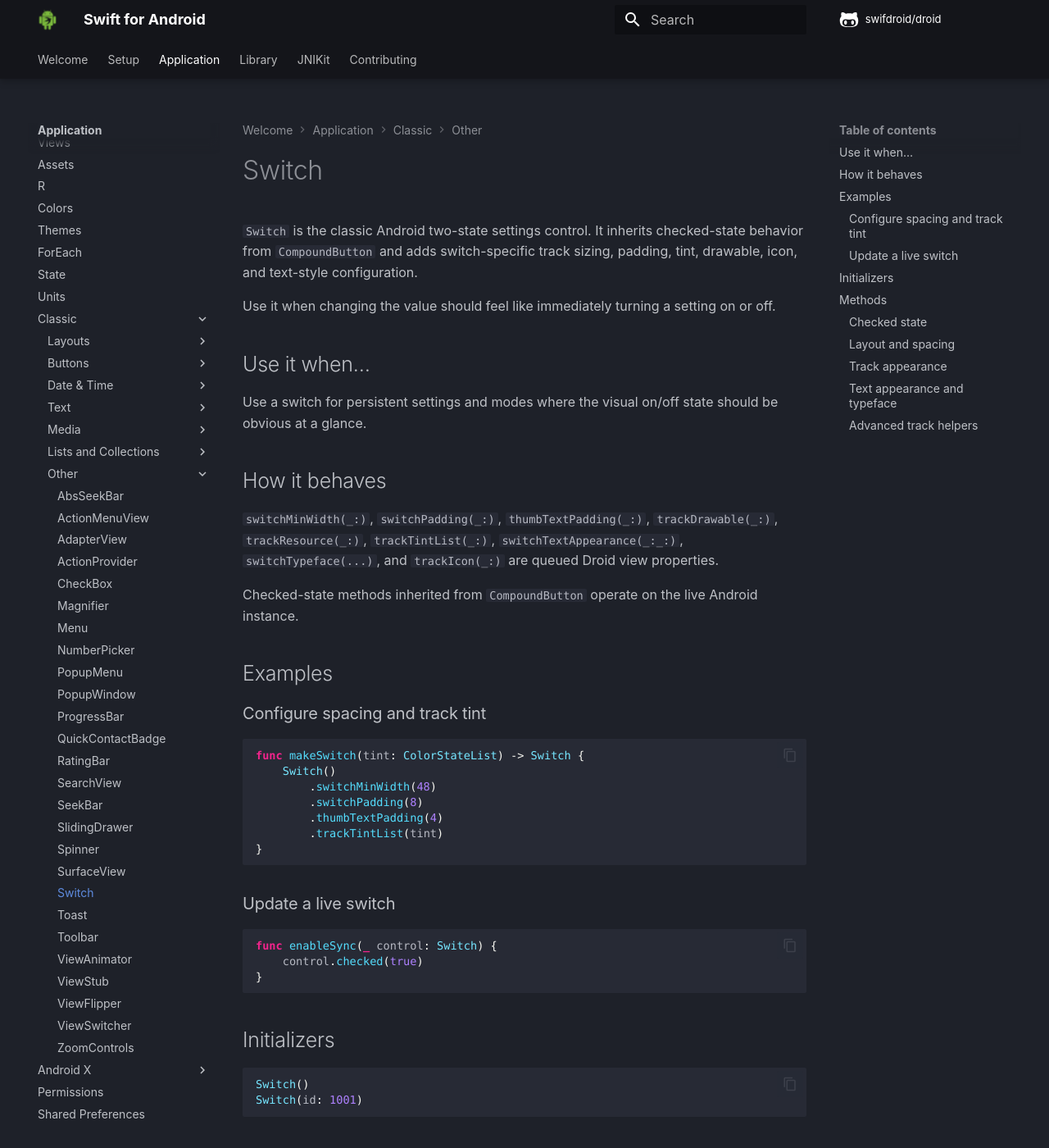
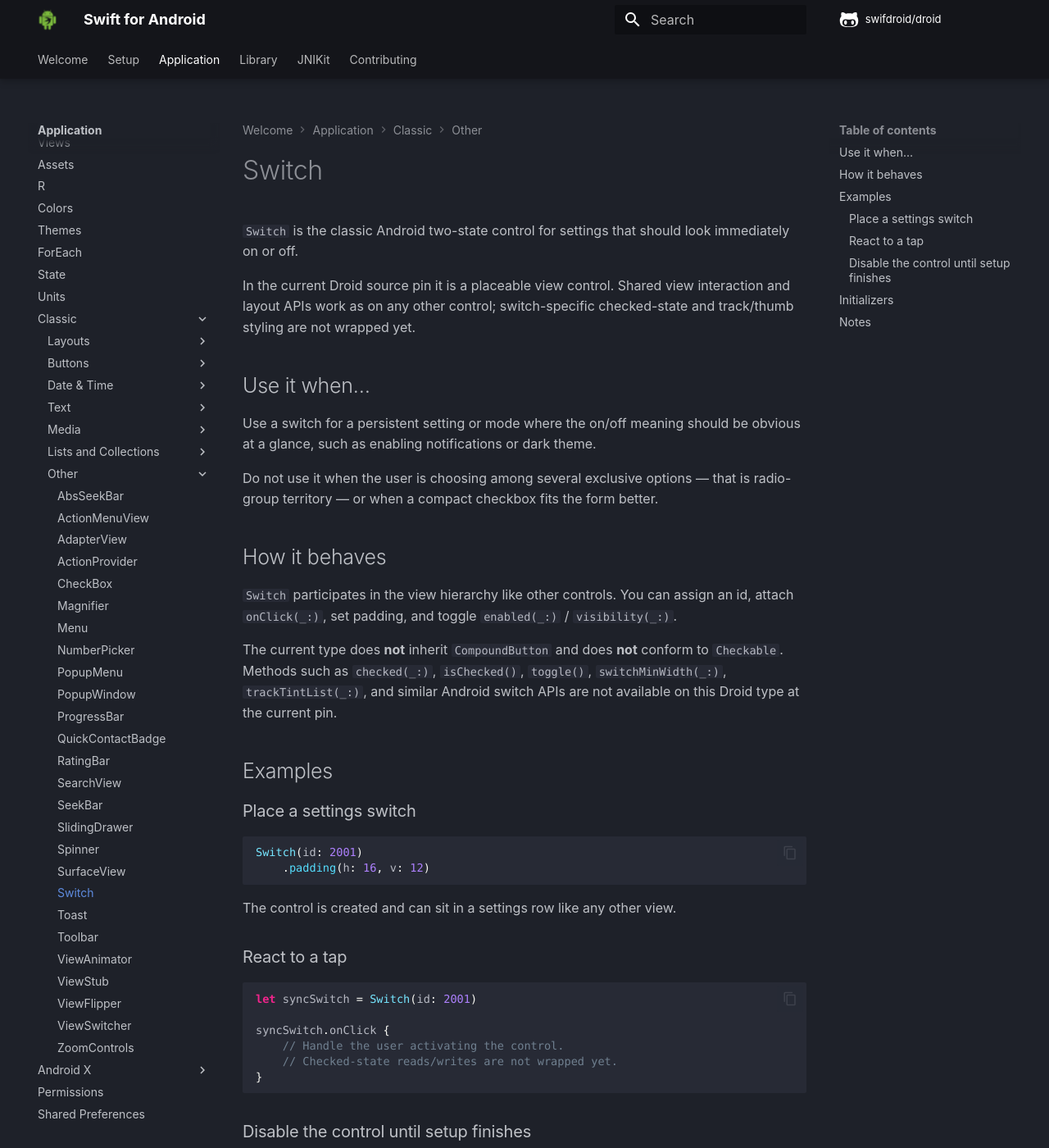
Before and after one commit to swifdroid/docs, an MkDocs documentation site: the page built from docs/app/classic/switch.md, in a window 1280 px wide and 1400 px high. Shown: the whole window at 82% size. Built offline with MkDocs 1.6.1 and Material for MkDocs 9.7.7, drawn with Linux system fonts in a browser that asks for light colours; comment, search, counter and statistics services are not loaded; some of the changed text lies outside the part shown.

Commit message:
📝 Rewrite Switch page to View shell at pin

````diff
--- a/docs/app/classic/switch.md
+++ b/docs/app/classic/switch.md
@@ -1,72 +1,57 @@
 # Switch
 
-`Switch` is the classic Android two-state settings control. It inherits checked-state behavior from `CompoundButton` and adds switch-specific track sizing, padding, tint, drawable, icon, and text-style configuration.
+`Switch` is the classic Android two-state control for settings that should look immediately on or off.
 
-Use it when changing the value should feel like immediately turning a setting on or off.
+In the current Droid source pin it is a placeable view control. Shared view interaction and layout APIs work as on any other control; switch-specific checked-state and track/thumb styling are not wrapped yet.
 
 ## Use it when…
 
-Use a switch for persistent settings and modes where the visual on/off state should be obvious at a glance.
+Use a switch for a persistent setting or mode where the on/off meaning should be obvious at a glance, such as enabling notifications or dark theme.
+
+Do not use it when the user is choosing among several exclusive options — that is radio-group territory — or when a compact checkbox fits the form better.
 
 ## How it behaves
 
-`switchMinWidth(_:)`, `switchPadding(_:)`, `thumbTextPadding(_:)`, `trackDrawable(_:)`, `trackResource(_:)`, `trackTintList(_:)`, `switchTextAppearance(_:_:)`, `switchTypeface(...)`, and `trackIcon(_:)` are queued Droid view properties.
+`Switch` participates in the view hierarchy like other controls. You can assign an id, attach `onClick(_:)`, set padding, and toggle `enabled(_:)` / `visibility(_:)`.
 
-Checked-state methods inherited from `CompoundButton` operate on the live Android instance.
+The current type does **not** inherit `CompoundButton` and does **not** conform to `Checkable`. Methods such as `checked(_:)`, `isChecked()`, `toggle()`, `switchMinWidth(_:)`, `trackTintList(_:)`, and similar Android switch APIs are not available on this Droid type at the current pin.
 
 ## Examples
 
-### Configure spacing and track tint
+### Place a settings switch
 
 ```swift
-func makeSwitch(tint: ColorStateList) -> Switch {
-    Switch()
-        .switchMinWidth(48)
-        .switchPadding(8)
-        .thumbTextPadding(4)
-        .trackTintList(tint)
+Switch(id: 2001)
+    .padding(h: 16, v: 12)
+```
+
+The control is created and can sit in a settings row like any other view.
+
+### React to a tap
+
+```swift
+let syncSwitch = Switch(id: 2001)
+
+syncSwitch.onClick {
+    // Handle the user activating the control.
+    // Checked-state reads/writes are not wrapped yet.
 }
 ```
 
-### Update a live switch
+### Disable the control until setup finishes
 
 ```swift
-func enableSync(_ control: Switch) {
-    control.checked(true)
-}
+Switch(id: 2002)
+    .enabled(false)
 ```
 
 ## Initializers
 
 ```swift
 Switch()
-Switch(id: 1001)
+Switch(id: 2001)
 ```
 
-## Methods
+## Notes
 
-### Checked state
-
-`Switch` inherits `isChecked()`, `checked(_:)`, `toggle()`, and `performClick()` from `CompoundButton`.
-
-`checked(_:)` is a live operation, so configure the visual switch properties while building the view and update state after materialization.
-
-### Layout and spacing
-
-`switchMinWidth(_:)`, `switchPadding(_:)`, and `thumbTextPadding(_:)` accept dimensions in `.dp` by default.
-
-The corresponding getter overloads read the live Android values and convert them into the requested `DimensionUnit`.
-
-### Track appearance
-
-`trackDrawable(_:)` installs a drawable, `trackResource(_:)` installs one by resource identifier, and `trackTintList(_:)` applies a tint.
-
-`trackDrawable()` and `trackTintList()` read the current live values.
-
-### Text appearance and typeface
-
-`switchTextAppearance(_:_:)` forwards a context and style resource. `switchTypeface(_:)` and `switchTypeface(_:_:)` configure the typeface and optional style.
-
-### Advanced track helpers
-
-`setTrackResourceAsync(_:)`, `trackIcon(_:)`, and `setTrackIconAsync(_:)` expose Android's asynchronous/resource/icon track APIs for lower-level integrations.
+Android’s full `Switch` widget has checked state, thumb/track drawables, and text appearance. None of that is part of the current Droid `Switch` surface. Treat this page as placement plus shared view behavior only.
````
